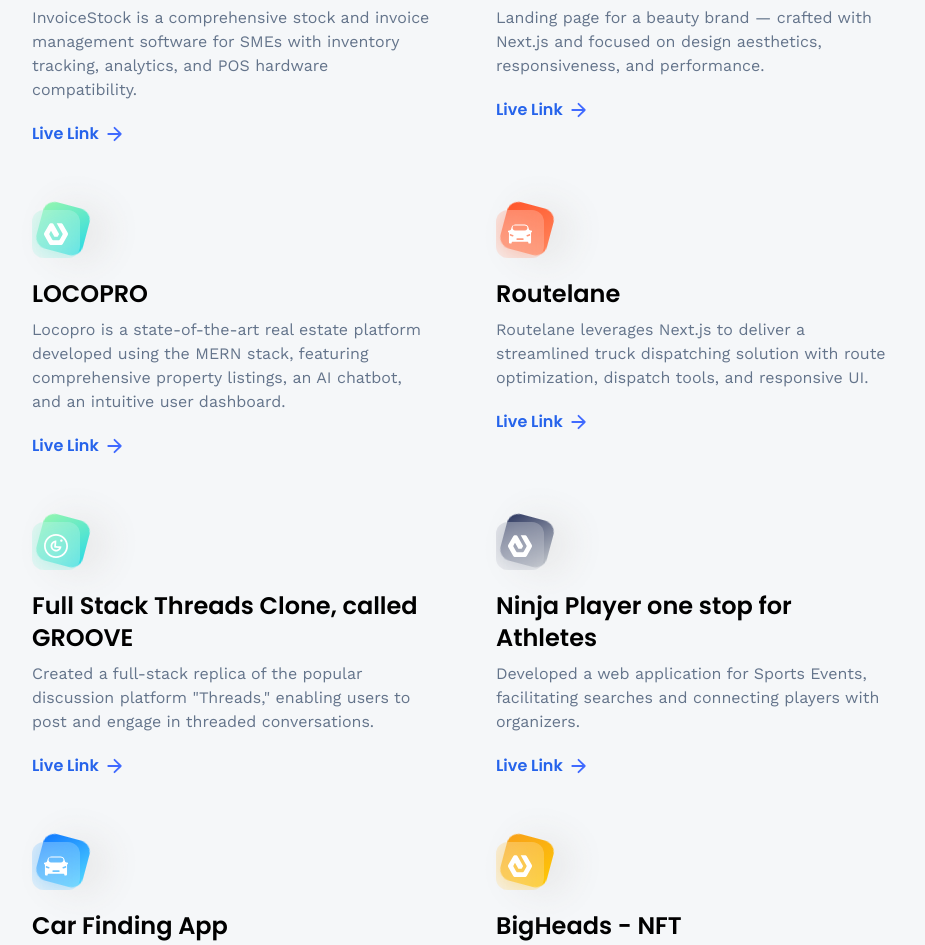
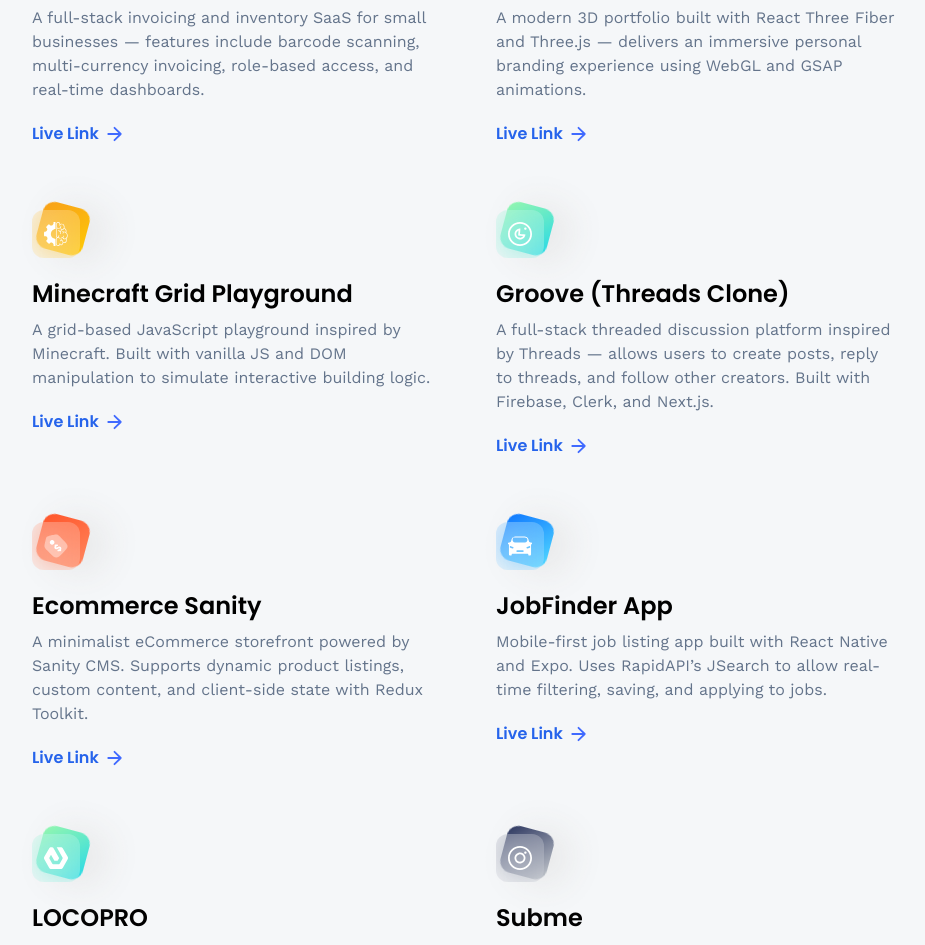
Before and after one commit to LaeeqtheDev/3d-Portfolio, a React (Vite) app: page /projects in a window 1280 px wide. Shown: the part 520-1465 px from the top of the page, without its empty margins (160-1085 px from the left). Built offline with nearby package versions, Linux system fonts and the light colour scheme; no server answers; the HTML template or start-up script is replaced by a standard one.

Commit message:
Update index.js

```diff
--- a/src/constants/index.js
+++ b/src/constants/index.js
@@ -151,71 +151,87 @@
     theme: "btn-back-purple",
     name: "InvoiceStock",
     description:
-      "InvoiceStock is a comprehensive stock and invoice management software for SMEs with inventory tracking, analytics, and POS hardware compatibility.",
-    link: "https://invoicestock.vercel.app/",
+      "A full-stack invoicing and inventory SaaS for small businesses — features include barcode scanning, multi-currency invoicing, role-based access, and real-time dashboards.",
+    link: "https://github.com/LaeeqtheDev/invoicestock",
   },
   {
     iconUrl: threads,
-    theme: "btn-back-black",
-    name: "Aura",
+    theme: "btn-back-blue",
+    name: "3D Portfolio",
     description:
-      "Landing page for a beauty brand — crafted with Next.js and focused on design aesthetics, responsiveness, and performance.",
-    link: "https://auraherbal.vercel.app/",
+      "A modern 3D portfolio built with React Three Fiber and Three.js — delivers an immersive personal branding experience using WebGL and GSAP animations.",
+    link: "https://github.com/LaeeqtheDev/3d-Portfolio",
+  },
+  {
+    iconUrl: summiz,
+    theme: "btn-back-yellow",
+    name: "Minecraft Grid Playground",
+    description:
+      "A grid-based JavaScript playground inspired by Minecraft. Built with vanilla JS and DOM manipulation to simulate interactive building logic.",
+    link: "https://github.com/LaeeqtheDev/minecraft",
+  },
+  {
+    iconUrl: threads,
+    theme: "btn-back-green",
+    name: "Groove (Threads Clone)",
+    description:
+      "A full-stack threaded discussion platform inspired by Threads — allows users to create posts, reply to threads, and follow other creators. Built with Firebase, Clerk, and Next.js.",
+    link: "https://github.com/LaeeqtheDev/Groove",
+  },
+  {
+    iconUrl: pricewise,
+    theme: "btn-back-red",
+    name: "Ecommerce Sanity",
+    description:
+      "A minimalist eCommerce storefront powered by Sanity CMS. Supports dynamic product listings, custom content, and client-side state with Redux Toolkit.",
+    link: "https://github.com/LaeeqtheDev/ecommerce-sanity",
+  },
+  {
+    iconUrl: car,
+    theme: "btn-back-blue",
+    name: "JobFinder App",
+    description:
+      "Mobile-first job listing app built with React Native and Expo. Uses RapidAPI’s JSearch to allow real-time filtering, saving, and applying to jobs.",
+    link: "https://github.com/LaeeqtheDev/jobfinder-react-native",
   },
   {
     iconUrl: estate,
     theme: "btn-back-green",
     name: "LOCOPRO",
     description:
-      "Locopro is a state-of-the-art real estate platform developed using the MERN stack, featuring comprehensive property listings, an AI chatbot, and an intuitive user dashboard.",
-    link: "https://locopro-client.vercel.app/",
+      "A real estate listing platform with Firebase login, listing filters, admin panel, and AI chatbot assistant. Built with Next.js and TailwindCSS.",
+    link: "https://github.com/LaeeqtheDev/locopro-client",
+  },
+  {
+    iconUrl: snapgram,
+    theme: "btn-back-black",
+    name: "Subme",
+    description:
+      "A creator subscription platform with tiered access (`VIP`, `Crew`, `Backstage`). Built with Clerk, Sanity, and Next.js. Includes commenting, post visibility, and role logic.",
+    link: "https://github.com/LaeeqtheDev/Subme",
+  },
+  {
+    iconUrl: summiz,
+    theme: "btn-back-purple",
+    name: "Healthcare",
+    description:
+      "A full-featured medical appointment platform with patient management, Twilio SMS, and admin dashboards. Built with Next.js, Shadcn, and TypeScript.",
+    link: "https://github.com/LaeeqtheDev/healthcare",
+  },
+  {
+    iconUrl: threads,
+    theme: "btn-back-yellow",
+    name: "Twave",
+    description:
+      "A modern eCommerce storefront powered by Payload CMS. Supports custom product pages, dynamic CMS-driven content, and a scalable frontend built with TypeScript.",
+    link: "https://github.com/LaeeqtheDev/twave",
   },
   {
     iconUrl: car,
     theme: "btn-back-red",
-    name: "Routelane",
+    name: "Ryde",
     description:
-      "Routelane leverages Next.js to deliver a streamlined truck dispatching solution with route optimization, dispatch tools, and responsive UI.",
-    link: "https://routelane.vercel.app/",
-  },
-  {
-    iconUrl: threads,
-    theme: "btn-back-green",
-    name: "Full Stack Threads Clone, called GROOVE",
-    description:
-      'Created a full-stack replica of the popular discussion platform "Threads," enabling users to post and engage in threaded conversations.',
-    link: "https://github.com/LaeeqtheDev/Groove",
-  },
-  {
-    iconUrl: estate,
-    theme: "btn-back-black",
-    name: "Ninja Player one stop for Athletes",
-    description:
-      "Developed a web application for Sports Events, facilitating searches and connecting players with organizers.",
-    link: "https://github.com/LaeeqtheDev/ninjaplayer",
-  },
-  {
-    iconUrl: car,
-    theme: "btn-back-blue",
-    name: "Car Finding App",
-    description:
-      "Designed and built a mobile app for finding and comparing cars on the market, streamlining the car-buying process.",
-    link: "https://github.com/LaeeqtheDev/carwheel",
-  },
-  {
-    iconUrl: estate,
-    theme: "btn-back-yellow",
-    name: "BigHeads - NFT",
-    description:
-      "App that leverages NFT to automatically generate art and let users mint/buy collectibles.",
-    link: "https://github.com/LaeeqtheDev/NFT-Website",
-  },
-  {
-    iconUrl: pricewise,
-    theme: "btn-back-red",
-    name: "Ecommerce Sanity",
-    description:
-      "Developed a web application that is a Full Stack E-commerce Online Store with backend CMS, SANITY.IO.",
-    link: "https://github.com/LaeeqtheDev/ecommerce-sanity",
+      "A full-stack cross-platform ride-booking app (like Uber) built with React Native, Stripe, and PostgreSQL. Includes real-time driver tracking and in-app chat.",
+    link: "https://github.com/LaeeqtheDev/Ryde",
   },
 ];
```
